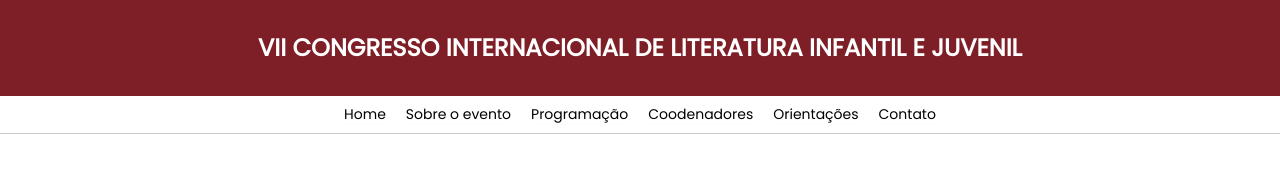
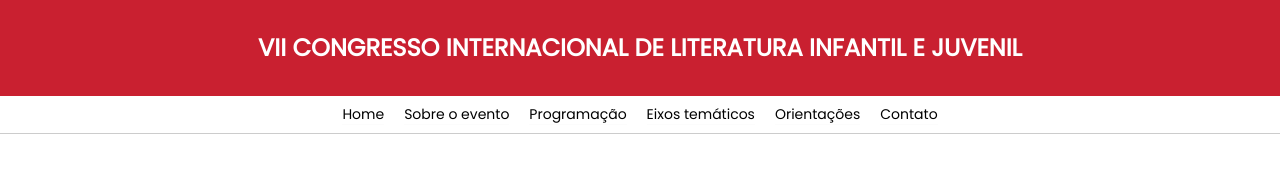
Before and after one commit to hidekinakata/CILIJ-2023, a React (Vite) app: page / in a window 1280 px wide. Shown: the top 174 px of the page. Built offline with nearby package versions, Linux system fonts and the light colour scheme.

Commit message:
update  nav colors

```diff
--- a/src/components/Navbar.tsx
+++ b/src/components/Navbar.tsx
@@ -33,9 +33,9 @@ const Navbar: React.FC<NavbarType> = (props) => {
     { name: "Home", path: "/#" },
     { name: "Sobre o evento", path: "/#sobre" },
     { name: "Programação", path: "/#programacao" },
-    { name: "Coodenadores", path: "#" },
+    { name: "Eixos temáticos", path: "/eixos" },
     { name: "Orientações", path: "#" },
-    { name: "Contato", path: "#" },
+    { name: "Contato", path: "/contact" },
   ];
 
   const [isOpen, setIsOpen] = useState(false);
@@ -70,7 +70,7 @@ const Navbar: React.FC<NavbarType> = (props) => {
         duration: 0.2,
         delay: 0.2,
       }}
-      className={"fixed z-10 h-fit w-full bg-aubergine-900"}
+      className={"fixed z-50 h-fit w-full bg-aubergine-700"}
     >
       <div className={"relative flex h-24 w-full items-center justify-center"}>
         <Link
@@ -99,7 +99,7 @@ const Navbar: React.FC<NavbarType> = (props) => {
         variants={NavVariants}
         initial={"hidden"}
         animate={isOpen ? "visible" : "hidden"}
-        className={"h-10 md:!block md:!opacity-100"}
+        className={"h-10 text-black md:!block md:!opacity-100"}
       >
         <ul
           className={
```
